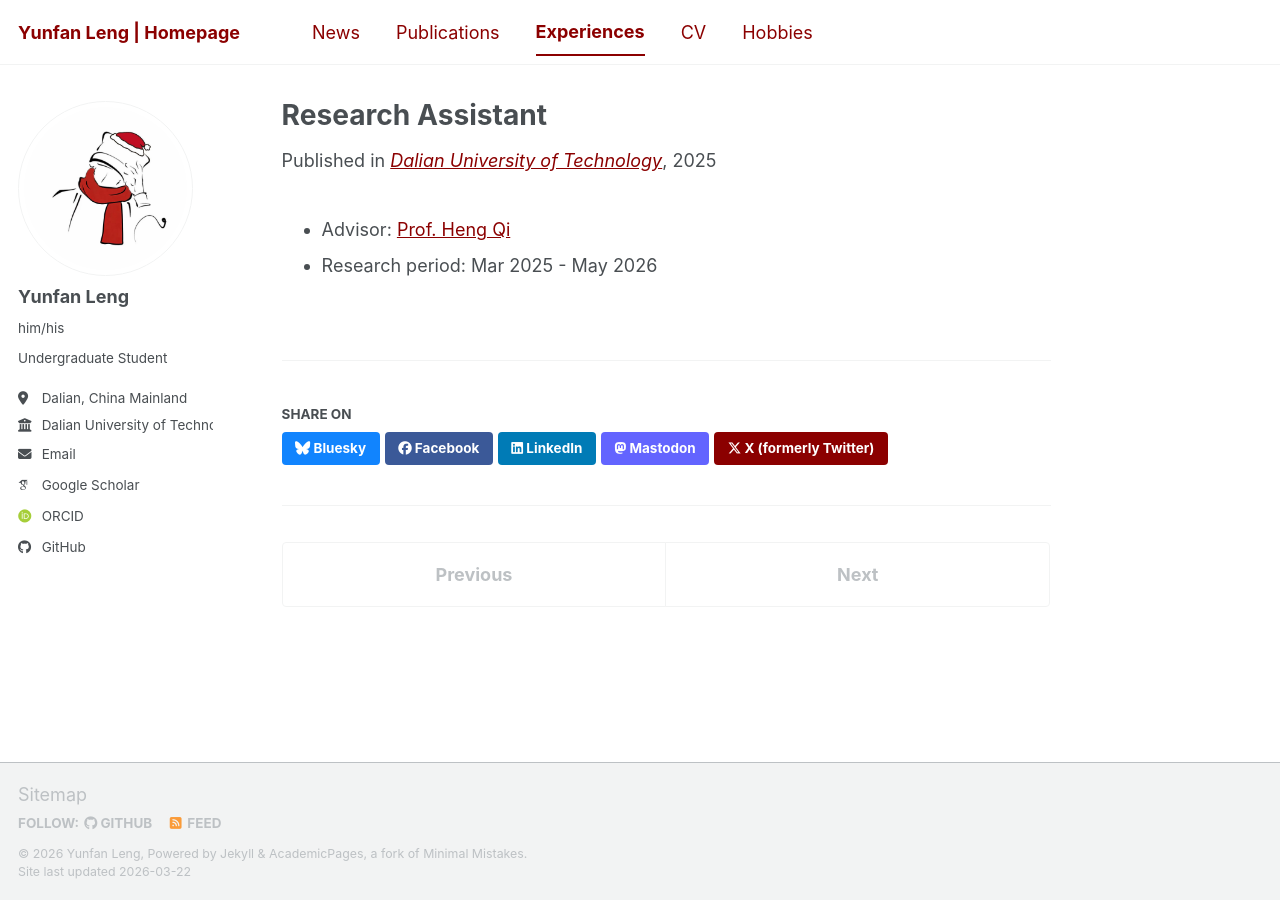
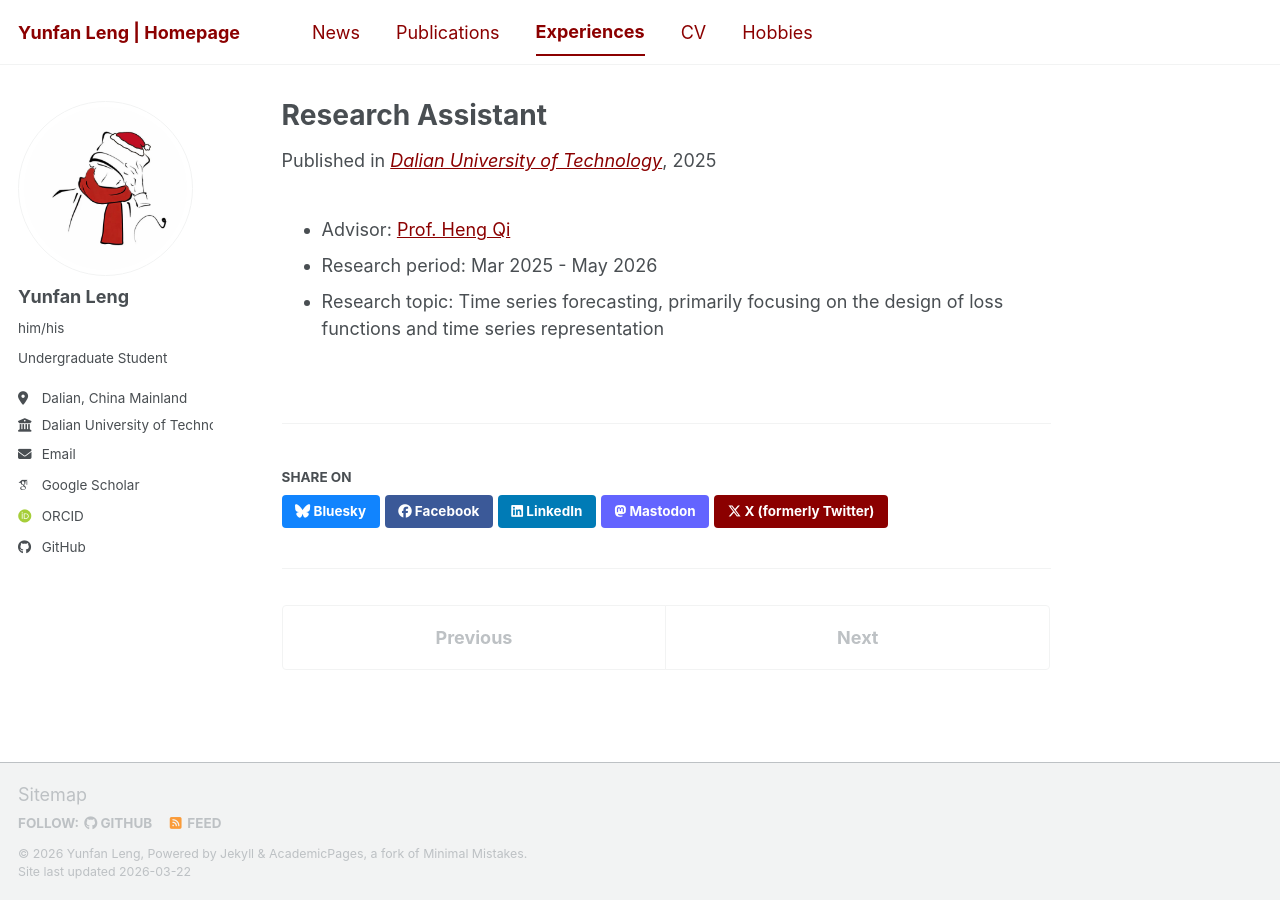
Before and after one commit to WENJIN6666/wenjin6666.github.io, a Jekyll site: the page built from _experiences/2025-03-01-research-assistant.md, in a window 1280 px wide. Built offline with Jekyll 4.4.1, drawn with Linux system fonts in a browser that asks for light colours; some web fonts are replaced; a script bundle is joined from its source files by our own code; library files that are not in the unit come from our copies.

Commit message:
Add research topic to Research Assistant experience

```diff
--- a/_experiences/2025-03-01-research-assistant.md
+++ b/_experiences/2025-03-01-research-assistant.md
@@ -10,3 +10,4 @@ venue: "<a href='https://www.dlut.edu.cn/' target='_blank'>Dalian University of
 
 - Advisor: <a href="https://faculty.dlut.edu.cn/2012015034/zh_CN/index.htm" target="_blank">Prof. Heng Qi</a>
 - Research period: Mar 2025 - May 2026
+- Research topic: Time series forecasting, primarily focusing on the design of loss functions and time series representation
```
